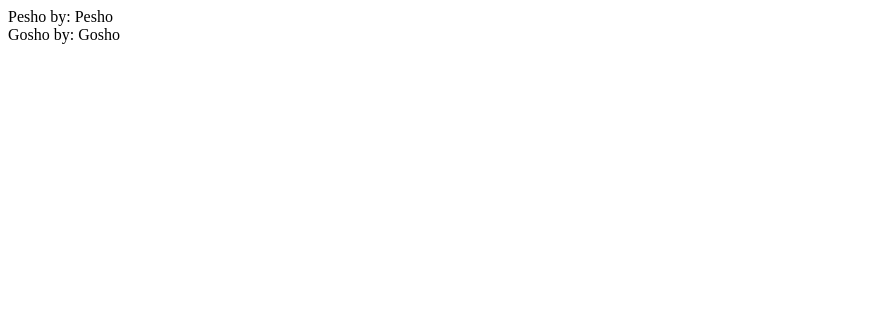
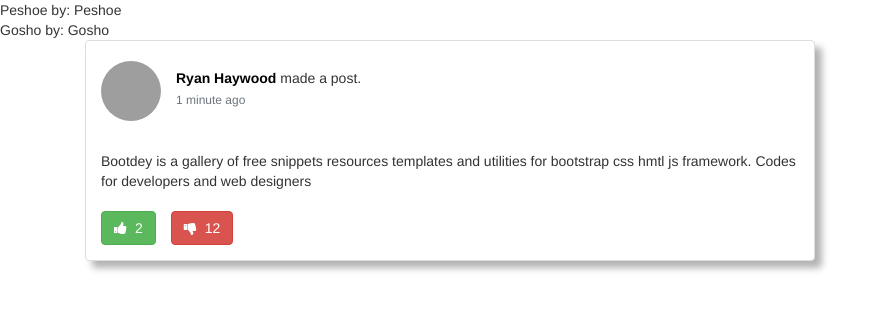
Before and after one commit to gregor3637/The-Workable-Minks, an Angular app in the folder Frontend/: page / in a window 1280 px wide. Shown: the top 310 px of the page, without its empty margins (0-888 px from the left). Built offline with nearby package versions, Linux system fonts and the light colour scheme; grey boxes are pictures that could not be loaded.

Commit message:
Including bootstrap 4 and testing if it works

```diff
--- a/Frontend/package.json
+++ b/Frontend/package.json
@@ -21,6 +21,7 @@
     "@angular/platform-browser": "^4.2.4",
     "@angular/platform-browser-dynamic": "^4.2.4",
     "@angular/router": "^4.2.4",
+    "bootstrap": "^4.0.0-beta",
     "core-js": "^2.4.1",
     "rxjs": "^5.4.2",
     "zone.js": "^0.8.14"
--- a/Frontend/src/app/messages/messages.component.css
+++ b/Frontend/src/app/messages/messages.component.css
@@ -0,0 +1,104 @@
+
+.panel-shadow {
+    box-shadow: rgba(0, 0, 0, 0.3) 7px 7px 7px;
+}
+.panel-white {
+  border: 1px solid #dddddd;
+}
+.panel-white  .panel-heading {
+  color: #333;
+  background-color: #fff;
+  border-color: #ddd;
+}
+.panel-white  .panel-footer {
+  background-color: #fff;
+  border-color: #ddd;
+}
+
+.post .post-heading {
+  height: 95px;
+  padding: 20px 15px;
+}
+.post .post-heading .avatar {
+  width: 60px;
+  height: 60px;
+  display: block;
+  margin-right: 15px;
+}
+.post .post-heading .meta .title {
+  margin-bottom: 0;
+}
+.post .post-heading .meta .title a {
+  color: black;
+}
+.post .post-heading .meta .title a:hover {
+  color: #aaaaaa;
+}
+.post .post-heading .meta .time {
+  margin-top: 8px;
+  color: #999;
+}
+.post .post-image .image {
+  width: 100%;
+  height: auto;
+}
+.post .post-description {
+  padding: 15px;
+}
+.post .post-description p {
+  font-size: 14px;
+}
+.post .post-description .stats {
+  margin-top: 20px;
+}
+.post .post-description .stats .stat-item {
+  display: inline-block;
+  margin-right: 15px;
+}
+.post .post-description .stats .stat-item .icon {
+  margin-right: 8px;
+}
+.post .post-footer {
+  border-top: 1px solid #ddd;
+  padding: 15px;
+}
+.post .post-footer .input-group-addon a {
+  color: #454545;
+}
+.post .post-footer .comments-list {
+  padding: 0;
+  margin-top: 20px;
+  list-style-type: none;
+}
+.post .post-footer .comments-list .comment {
+  display: block;
+  width: 100%;
+  margin: 20px 0;
+}
+.post .post-footer .comments-list .comment .avatar {
+  width: 35px;
+  height: 35px;
+}
+.post .post-footer .comments-list .comment .comment-heading {
+  display: block;
+  width: 100%;
+}
+.post .post-footer .comments-list .comment .comment-heading .user {
+  font-size: 14px;
+  font-weight: bold;
+  display: inline;
+  margin-top: 0;
+  margin-right: 10px;
+}
+.post .post-footer .comments-list .comment .comment-heading .time {
+  font-size: 12px;
+  color: #aaa;
+  margin-top: 0;
+  display: inline;
+}
+.post .post-footer .comments-list .comment .comment-body {
+  margin-left: 50px;
+}
+.post .post-footer .comments-list .comment > .comments-list {
+  margin-left: 50px;
+}
--- a/Frontend/src/app/messages/messages.component.html
+++ b/Frontend/src/app/messages/messages.component.html
@@ -1,3 +1,37 @@
 <div *ngFor="let message of messages">
   {{ message.owner }} by: {{ message.owner }}
 </div>
+
+
+<link rel="stylesheet" type="text/css" href="//netdna.bootstrapcdn.com/font-awesome/4.1.0/css/font-awesome.min.css">
+<div class="container">
+    <div class="row">
+        <div class="col-sm-8">
+            <div class="panel panel-white post panel-shadow">
+                <div class="post-heading">
+                    <div class="pull-left image">
+                        <img src="http://bootdey.com/img/Content/user_1.jpg" class="img-circle avatar" alt="user profile image">
+                    </div>
+                    <div class="pull-left meta">
+                        <div class="title h5">
+                            <a href="#"><b>Ryan Haywood</b></a>
+                            made a post.
+                        </div>
+                        <h6 class="text-muted time">1 minute ago</h6>
+                    </div>
+                </div>
+                <div class="post-description">
+                    <p>Bootdey is a gallery of free snippets resources templates and utilities for bootstrap css hmtl js framework. Codes for developers and web designers</p>
+                    <div class="stats">
+                        <a href="#" class="btn btn-success stat-item">
+                            <i class="fa fa-thumbs-up icon"></i>2
+                        </a>
+                        <a href="#" class="btn btn-danger stat-item">
+                            <i class="fa fa-thumbs-down icon"></i>12
+                        </a>
+                    </div>
+                </div>
+            </div>
+        </div>
+    </div>
+</div>
--- a/Frontend/src/app/messages/messages.component.ts
+++ b/Frontend/src/app/messages/messages.component.ts
@@ -8,7 +8,7 @@ import { Component, OnInit } from '@angular/core';
 export class MessagesComponent implements OnInit {
 
   messages = [
-    {text: 'Random text', owner: 'Pesho'},
+    {text: 'Random text', owner: 'Peshoe'},
     {text: 'Gosho text message', owner: 'Gosho'}
   ];
 
--- a/Frontend/src/styles.css
+++ b/Frontend/src/styles.css
@@ -1 +1,2 @@
-/* You can add global styles to this file, and also import other style files */
+@import url(//netdna.bootstrapcdn.com/bootstrap/3.1.1/css/bootstrap.min.css);
+/*@import url(//netdna.bootstrapcdn.com/font-awesome/4.1.0/css/font-awesome.min.css);*/
```
Also changed, not shown: Frontend/.angular-cli.json, 1 other file (tests, documents, lock files or other folders).
